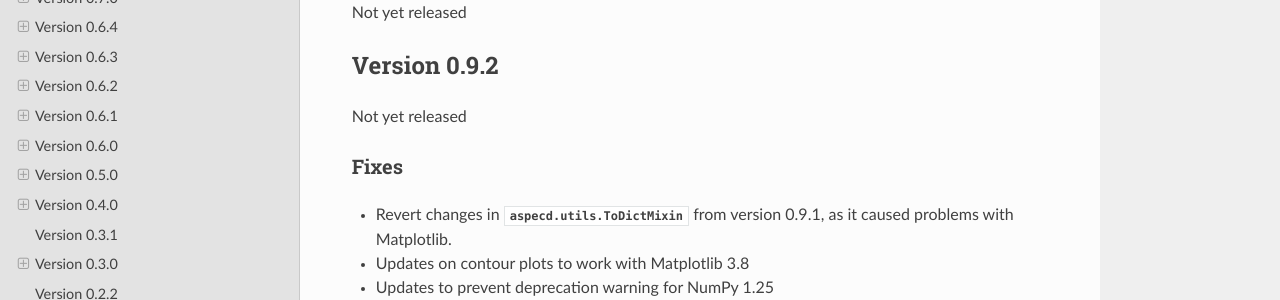
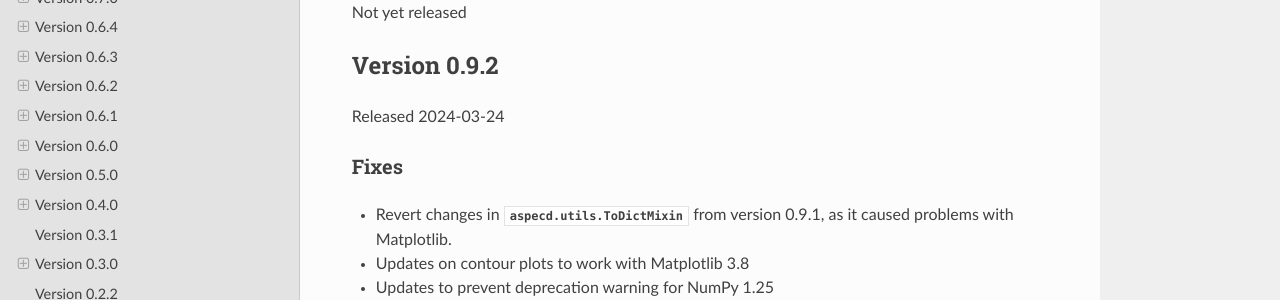
Before and after one commit to tillbiskup/aspecd, a Sphinx documentation site: the page built from docs/changelog.rst, in a window 1280 px wide and 900 px high. Shown: the part 315-615 px from the top of the window. Built offline with Sphinx 7.4.7 and the Read the Docs theme 2.0.0, drawn with Linux system fonts in a browser that asks for light colours.

Commit message:
Post-release

```diff
--- a/docs/changelog.rst
+++ b/docs/changelog.rst
@@ -14,7 +14,7 @@ Not yet released
 Version 0.9.2
 ==============
 
-Not yet released
+Released 2024-03-24
 
 
 Fixes
```
Also changed, not shown: 1 other file.
